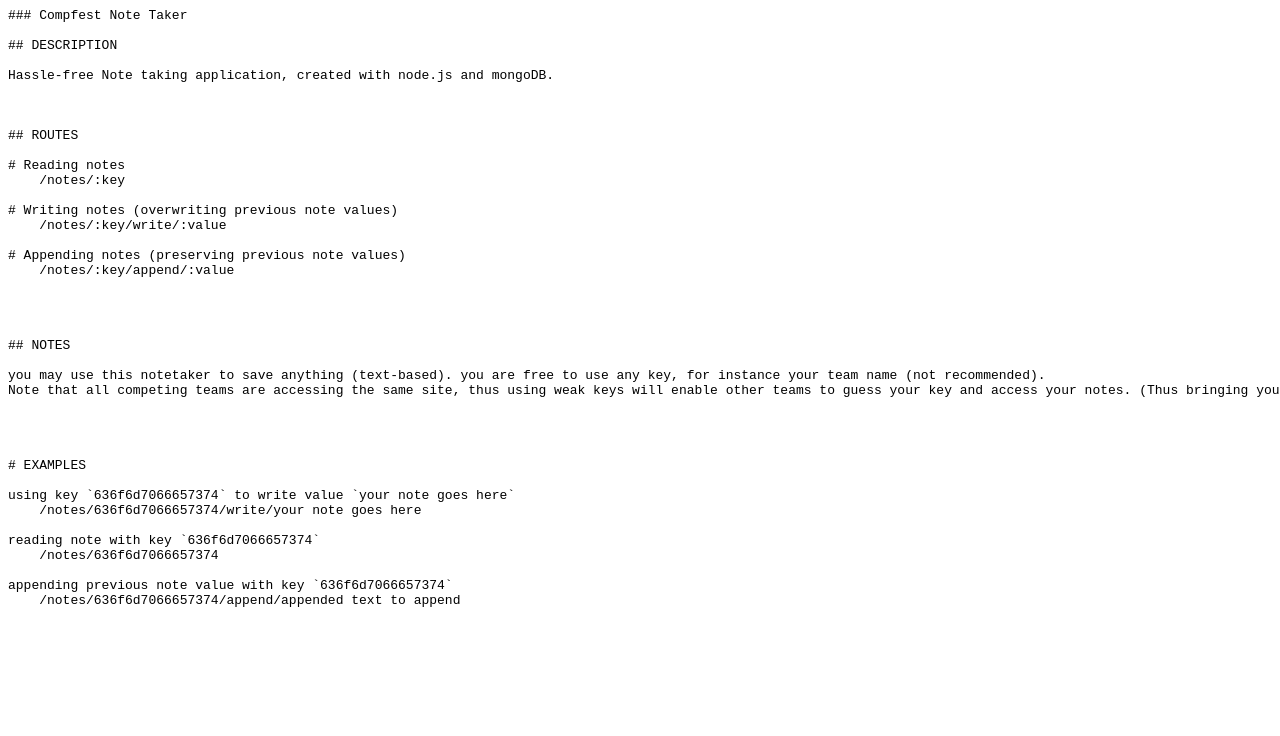
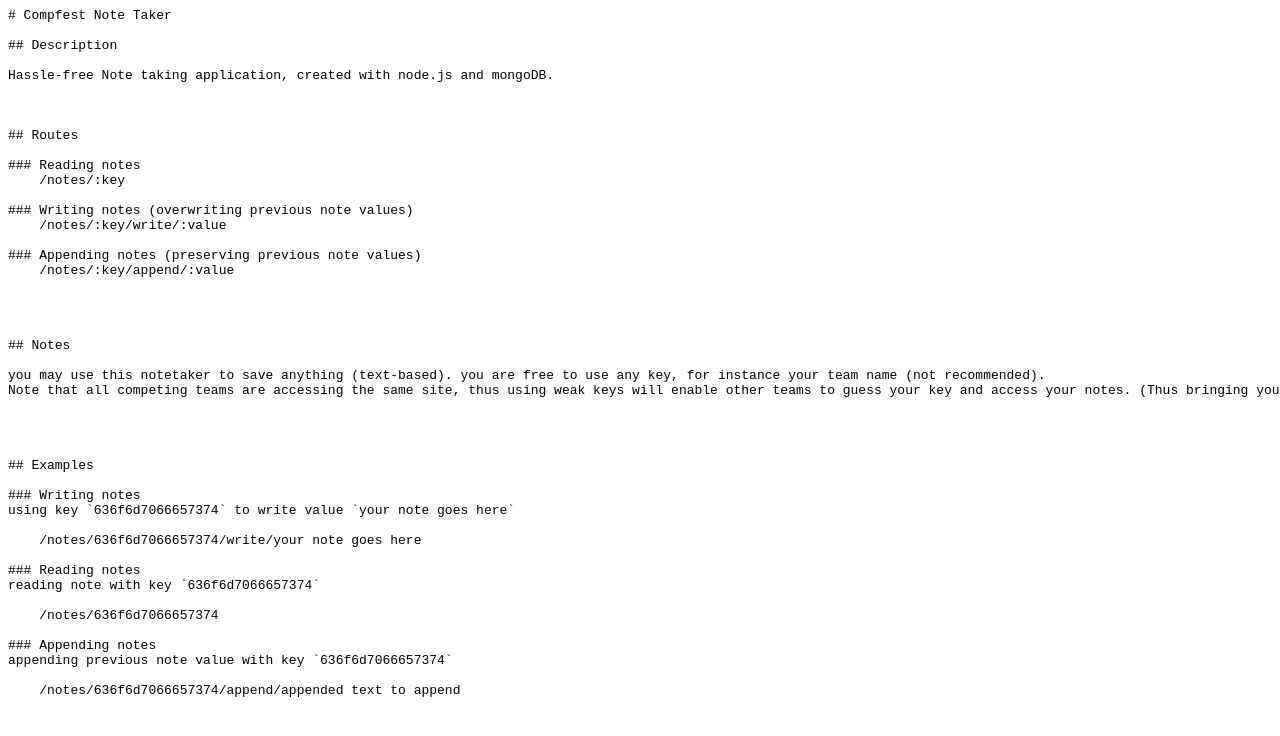
Before and after one commit to adamyordan/web-compfest-note-taker, a website: page views/index.html in a window 1280 px wide. Shown: the top 736 px of the page. Drawn offline with Linux system fonts and the light colour scheme.

Commit message:
improved README and description in index.html

```diff
--- a/views/index.html
+++ b/views/index.html
@@ -1,27 +1,27 @@
 <pre>
-### Compfest Note Taker
+# Compfest Note Taker
 
-## DESCRIPTION
+## Description
 
 Hassle-free Note taking application, created with node.js and mongoDB.
 
 
 
-## ROUTES
+## Routes
 
-# Reading notes
+### Reading notes
     /notes/:key
 
-# Writing notes (overwriting previous note values)
+### Writing notes (overwriting previous note values)
     /notes/:key/write/:value
 
-# Appending notes (preserving previous note values)
+### Appending notes (preserving previous note values)
     /notes/:key/append/:value
 
 
 
 
-## NOTES
+## Notes
 
 you may use this notetaker to save anything (text-based). you are free to use any key, for instance your team name (not recommended).
 Note that all competing teams are accessing the same site, thus using weak keys will enable other teams to guess your key and access your notes. (Thus bringing your disadvantages).
@@ -29,14 +29,20 @@
 
 
 
-# EXAMPLES
+## Examples
 
+### Writing notes
 using key `636f6d7066657374` to write value `your note goes here`
+
     /notes/636f6d7066657374/write/your note goes here
 
+### Reading notes
 reading note with key `636f6d7066657374`
+
     /notes/636f6d7066657374
 
+### Appending notes
 appending previous note value with key `636f6d7066657374`
+
     /notes/636f6d7066657374/append/appended text to append
 </pre>
```
Also changed, not shown: README.md.
